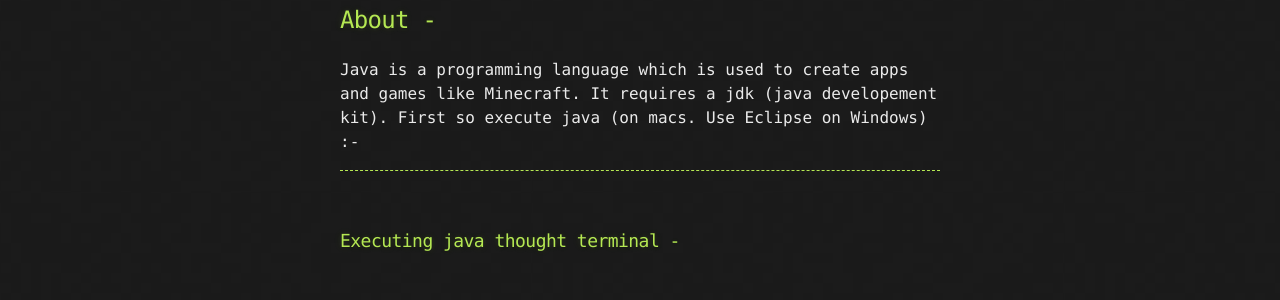
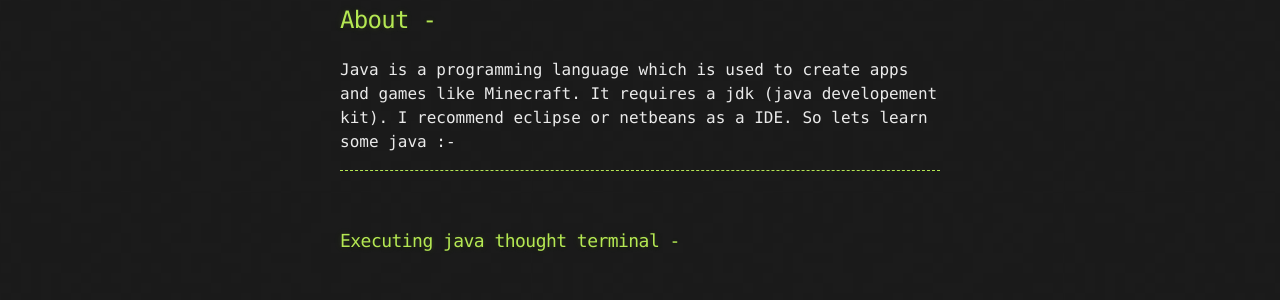
Before and after one commit to Pranked3/shaankmahajan.github.io, a Jekyll site: the page built from java-lessons.md, in a window 1280 px wide. Shown: the part 340-640 px from the top of the page. Built offline with Jekyll 4.4.1, drawn with Linux system fonts in a browser that asks for light colours.

```diff
--- a/java-lessons.md
+++ b/java-lessons.md
@@ -9,7 +9,7 @@ layout: default
 <br />
 <br />
 ## [](#header-1)About -
-Java is a programming language which is used to create apps and games like Minecraft. It requires a jdk (java developement kit). First so execute java (on macs. Use Eclipse on Windows) :-
+Java is a programming language which is used to create apps and games like Minecraft. It requires a jdk (java developement kit). I recommend eclipse or netbeans as a IDE. So lets learn some java :-
 <br />
 <hr />
 <br />
```
